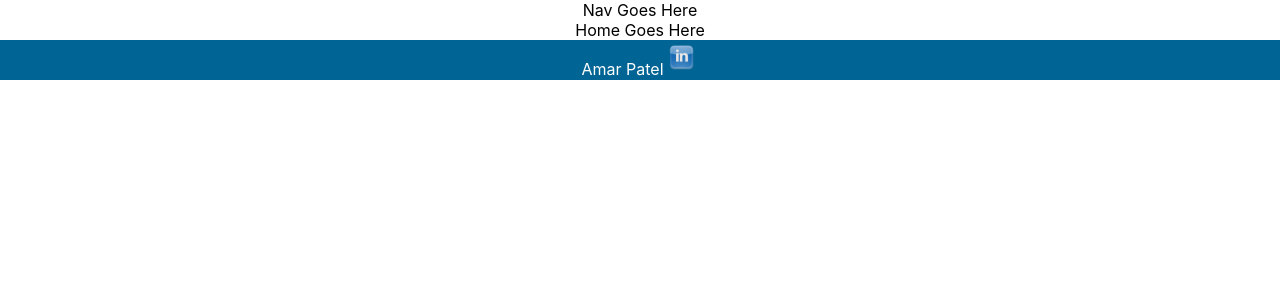
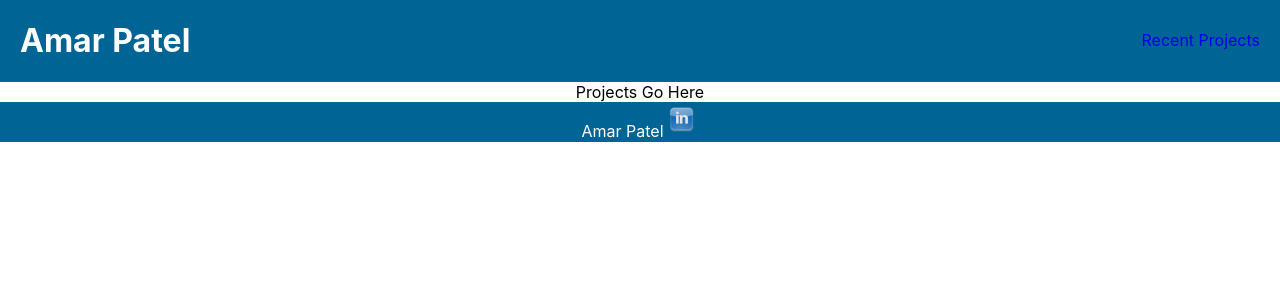
Before and after one commit to amarp86/amar-patel, a React (Create React App) app in the folder client/: page /projects in a window 1280 px wide. Shown: the top 300 px of the page. Built offline with nearby package versions, Linux system fonts and the light colour scheme.

Commit message:
more style

```diff
--- a/client/src/App.js
+++ b/client/src/App.js
@@ -2,11 +2,18 @@ import "./App.css";
 import Home from "./components/Home"
 import Nav from "./components/layout/Nav"
 import Footer from "./components/layout/Footer"
+import {Route, Link} from "react-router-dom"
+import Projects from "./screens/Projects"
 
 function App() {
   return <div className="App">
     <Nav />
+    <Route exact path='/'>
     <Home />
+    </Route>
+    <Route exact path='/projects'>
+      <Projects />
+    </Route>
     <Footer />
   </div>;
 }
--- a/client/src/components/layout/Nav.css
+++ b/client/src/components/layout/Nav.css
@@ -0,0 +1,23 @@
+.nav {
+  width: 100%;
+  background-color: #006494;
+  display: flex;
+  flex-direction: row;
+
+}
+.nav a{
+    text-decoration: none;
+}
+
+.title{
+    margin-left: 20px;
+    color: white;
+
+}
+
+.menu-links{
+    color: white;
+    position: absolute;
+    right: 20px;
+    top: 30px;
+}
--- a/client/src/components/layout/Nav.jsx
+++ b/client/src/components/layout/Nav.jsx
@@ -1,8 +1,16 @@
-import "./Nav.css"
-function Nav(props){
-    return (
-        <div className = "nav">Nav Goes Here</div>
-    )
+import "./Nav.css";
+import { Link } from "react-router-dom";
+function Nav(props) {
+  return (
+    <div className="nav">
+      <Link to="/">
+        <h1 className="title">Amar Patel</h1>
+      </Link>
+      <div className="menu-links">
+        <Link to="/projects">Recent Projects</Link>
+      </div>
+    </div>
+  );
 }
 
-export default Nav
+export default Nav;
--- a/client/src/screens/Projects.jsx
+++ b/client/src/screens/Projects.jsx
@@ -0,0 +1,5 @@
+function Projects(props) {
+  return <div>Projects Go Here</div>;
+}
+
+export default Projects;
```
